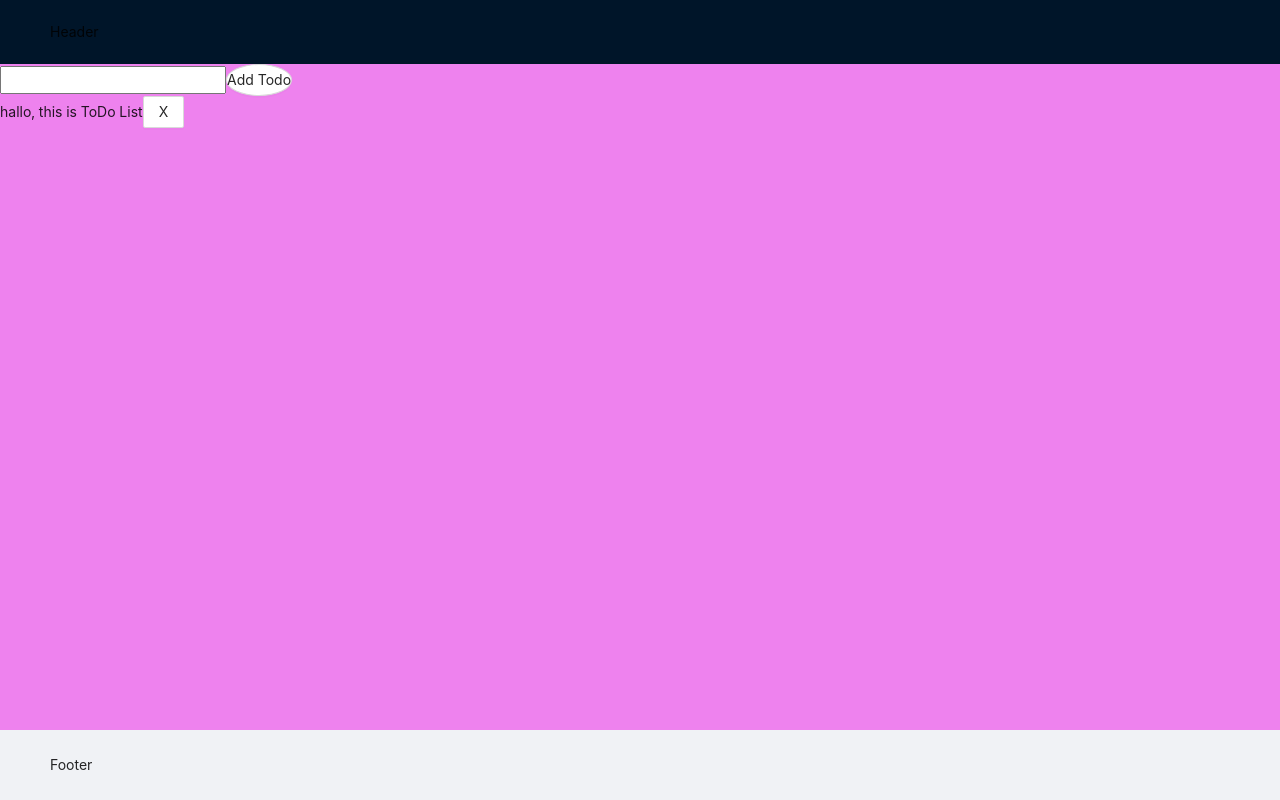
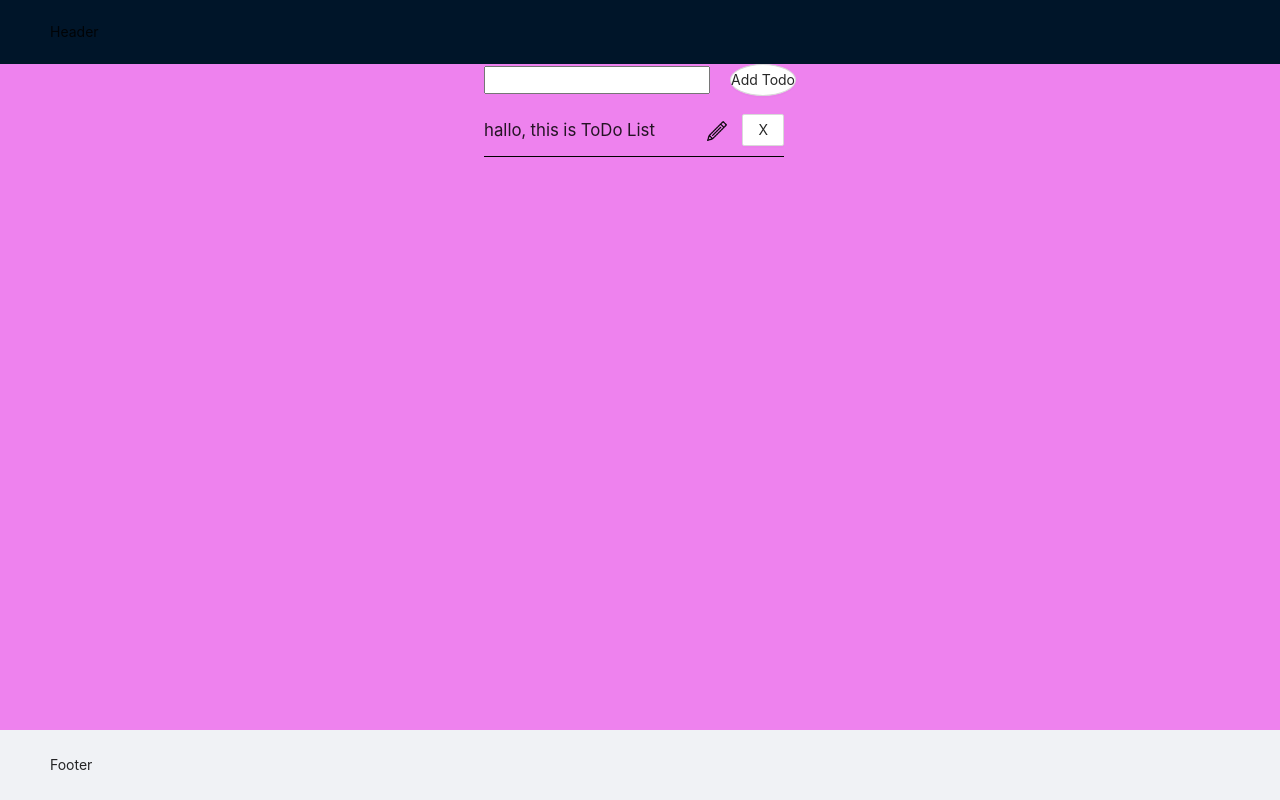
Before and after one commit to attech-org/photomagi, a React (Create React App) app: page / in a window 1280 px wide. Built offline with nearby package versions, Linux system fonts and the light colour scheme.

Commit message:
feat: Completed todoList

```diff
--- a/src/App.tsx
+++ b/src/App.tsx
@@ -3,24 +3,71 @@ import { useState } from 'react';
 import { useDispatch, useSelector } from 'react-redux';
 import styled from 'styled-components';
 
-import { addTodoItem, removeTodoItem } from './redux/app/actions';
-import { AppStore } from './redux/app/reducer';
+import icon from './edit.png';
+import { addTodoItem, editTodoItem, removeTodoItem } from './redux/app/actions';
+import { AppStore, TodoItem } from './redux/app/reducer';
 // import { AppActions } from './redux/app/types';
 import { RootStore } from './redux/store';
+
+const ContentCenter = styled(Layout.Content)`
+  display: flex;
+  justify-content: center;
+  align-items: center;
+  flex-direction: column;
+`;
+
+const WrapTodo = styled.div``;
 
 const Wrapper = styled(Layout)`
   background-color: violet;
   height: 100vh;
 `;
 
-const Input = styled.input``;
+const Input = styled.input`
+  margin-bottom: 20px;
+  margin-right: 20px;
+`;
+
+const Todo = styled.div`
+  display: flex;
+  justify-content: space-between;
+  align-items: center;
+  width: 300px;
+  padding-bottom: 10px;
+  border-bottom: dashed 1px #7a7a7a;
+  &:last-child {
+    border-bottom: solid 1px black;
+  }
+`;
+
+const P = styled.p`
+  width: 70%;
+  margin: 0;
+  font-size: 1.2em;
+  white-space: nowrap; /* Запрещаем перенос строк */
+  overflow: hidden;
+  text-overflow: ellipsis;
+`;
+
+const Img = styled.img`
+  width: 30px;
+  height: 30px;
+  padding: 5px;
+  margin-right: 10px;
+  &:hover {
+    background-color: rgba(255, 255, 255, 0.7);
+    box-shadow: 0px 0px 10px 1px rgba(255, 255, 255, 0.7);
+    border-radius: 10px 0 10px 0;
+  }
+`;
 
 const App: React.FunctionComponent = () => {
   const dispatch = useDispatch();
   const todos = useSelector<RootStore, AppStore['todos']>((store) => store.app.todos);
-  // const count = useSelector<RootStore, AppStore['counter']>((store) => store.app.counter);
 
   const [todoInput, setTodoInput] = useState('');
+  const [isEditing, setIsEditing] = useState<number>(0);
+  const [editableTodoInput, onEditableTodoInputChange] = useState('');
 
   const handleOnChangeInput = (e: React.ChangeEvent<HTMLInputElement>) => {
     setTodoInput(e.target.value);
@@ -31,30 +78,56 @@ const App: React.FunctionComponent = () => {
     setTodoInput('');
   };
 
-  const handleRemove = (idItem: number) => {
-    dispatch(removeTodoItem({ id: idItem }));
+  const handleRemove = (todo: TodoItem) => {
+    dispatch(removeTodoItem(todo));
+  };
+
+  const handleEditingInput = (e: React.ChangeEvent<HTMLInputElement>) => {
+    onEditableTodoInputChange(e.target.value);
+  };
+
+  const handleEditTodo = (todo: TodoItem) => {
+    setIsEditing(todo.id);
+    onEditableTodoInputChange(todo.name);
+  };
+
+  const handleSetChanges = () => {
+    dispatch(editTodoItem({ id: isEditing, name: editableTodoInput }));
+    setIsEditing(0);
   };
 
   return (
     <Wrapper>
       <Layout.Header>Header</Layout.Header>
       <Layout.Content>
+        <ContentCenter>
+          <WrapTodo>
+            <div>
               <Input onChange={handleOnChangeInput} value={todoInput} />
               <Button onClick={handleAddTodo} shape="circle">
                 Add Todo
               </Button>
-
+            </div>
             {todos.map((todo) => (
-          <div key={todo.id}>
-            {todo.name}
-            <Button onClick={() => handleRemove(todo.id)}>X</Button>
+              <Todo key={todo.id}>
+                {isEditing === todo.id ? (
+                  <div>
+                    <Input onChange={handleEditingInput} value={editableTodoInput} />
+                    <Button onClick={() => handleSetChanges()}>&#10004;</Button>
                   </div>
+                ) : (
+                  <>
+                    <P>{todo.name}</P>
+                    <div>
+                      <Img src={icon} onClick={() => handleEditTodo(todo)} />
+                      <Button onClick={() => handleRemove(todo)}>X</Button>
+                    </div>
+                  </>
+                )}
+              </Todo>
             ))}
-
-        {/* {count} */}
-        {/* <Button onClick={handleRemoveTodo} shape="circle">
-          -
-        </Button> */}
+          </WrapTodo>
+        </ContentCenter>
       </Layout.Content>
       <Layout.Footer>Footer</Layout.Footer>
     </Wrapper>
--- a/src/redux/app/actions.ts
+++ b/src/redux/app/actions.ts
@@ -6,7 +6,12 @@ export const addTodoItem = (value: TodoItem): AppActionTypes => ({
   payload: value,
 });
 
-export const removeTodoItem = (value: number): AppActionTypes => ({
+export const removeTodoItem = (value: TodoItem): AppActionTypes => ({
   type: AppActions.REMOVE_TODO,
   payload: value,
 });
+
+export const editTodoItem = (value: TodoItem): AppActionTypes => ({
+  type: AppActions.EDIT_TODO,
+  payload: value,
+});
--- a/src/redux/app/reducer.ts
+++ b/src/redux/app/reducer.ts
@@ -1,8 +1,8 @@
 import { AppActionTypes, AppActions } from './types';
 
 export interface TodoItem {
-  name: string,
-  id: number,
+  name: string;
+  id: number;
 }
 
 export interface AppStore {
@@ -18,7 +18,15 @@ const app = (store = initialStore, action: AppActionTypes) => {
     case AppActions.ADD_TODO:
       return { ...store, todos: [...store.todos, action.payload] };
     case AppActions.REMOVE_TODO:
-      return { ...store, todos: store.todos.filter((el) => el.id !== action.payload) };
+      return { ...store, todos: store.todos.filter((el) => el !== action.payload) };
+    case AppActions.EDIT_TODO:
+      if (action.payload) {
+        return {
+          ...store,
+          todos: store.todos.map((el) => (el.id === action.payload?.id ? action.payload : el)),
+        };
+      }
+      return store;
     default:
       return store;
   }
--- a/src/redux/app/types.ts
+++ b/src/redux/app/types.ts
@@ -3,6 +3,7 @@ import { TodoItem } from './reducer';
 export enum AppActions {
   ADD_TODO = 'ADD_TODO',
   REMOVE_TODO = 'REMOVE_TODO',
+  EDIT_TODO = 'EDIT_TODO',
 }
 
 interface AddTodoAction {
@@ -12,7 +13,12 @@ interface AddTodoAction {
 
 interface RemoveTodoAction {
   type: AppActions.REMOVE_TODO;
-  payload: number;
+  payload: TodoItem;
 }
 
-export type AppActionTypes = AddTodoAction | RemoveTodoAction;
+interface EditTodoAction {
+  type: AppActions.EDIT_TODO;
+  payload: TodoItem;
+}
+
+export type AppActionTypes = AddTodoAction | RemoveTodoAction | EditTodoAction;
```
Also changed, not shown: src/edit.png (added). Lines whose indentation alone changed are shown as unchanged.
